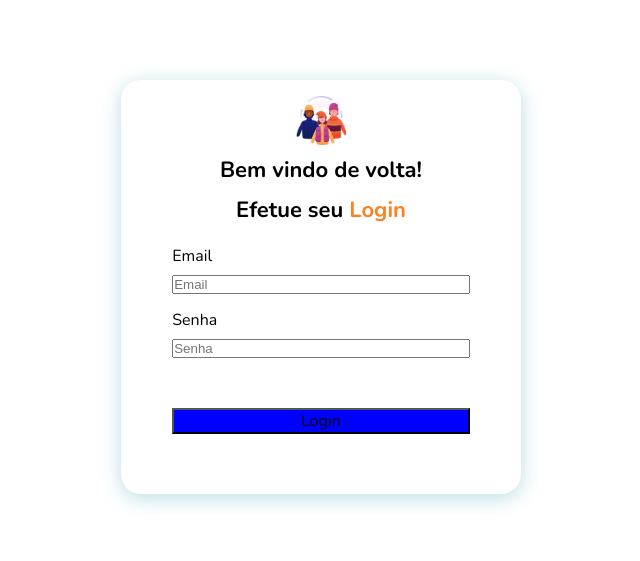
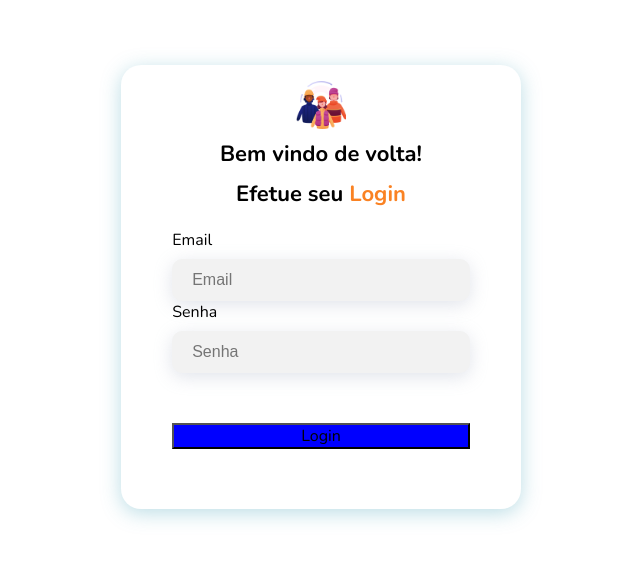
Before and after one commit to cah-suzuki/equipe-1-projeto-kenzievan, a React (Create React App) app: page /login in a window 1280 px wide. Shown: the part 113-674 px from the top of the page, without its empty margins (319-959 px from the left). Built offline with nearby package versions, Linux system fonts and the light colour scheme.

Commit message:
feat: add styling to input component

```diff
--- a/src/components/Input/index.jsx
+++ b/src/components/Input/index.jsx
@@ -1,7 +1,12 @@
 import { Container } from "./styles";
 
 const Input = ({ label, register, name, error, ...rest }) => {
-  return <Container {...rest} />;
+  return (
+    <Container>
+      <label>{label}</label>
+      <input {...rest} />
+    </Container>
+  );
 };
 
 export default Input;
--- a/src/components/Input/styles.js
+++ b/src/components/Input/styles.js
@@ -1,5 +1,25 @@
 import styled from "styled-components";
 
-export const Container = styled.input`
-  //ESTILIZAÇÃO
+export const Container = styled.div`
+  width: 100%;
+
+  label {
+    width: 100%;
+    font-size: 20px;
+  }
+
+  input {
+    width: 100%;
+    padding: 12px 20px;
+    border-radius: 10px;
+    border: none;
+    font-size: 16px;
+    box-shadow: 0px 4px 18px rgba(158, 168, 189, 0.31);
+    background: var(--color-input);
+    margin-top: 8px;
+
+    ::placeholder {
+      font-size: inherit;
+    }
+  }
 `;
```
